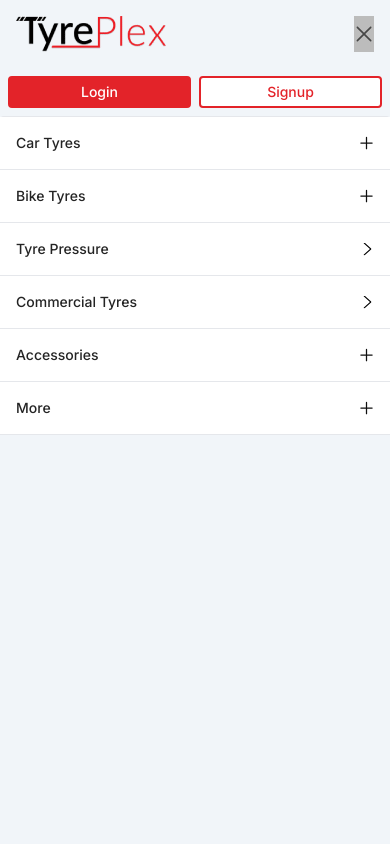
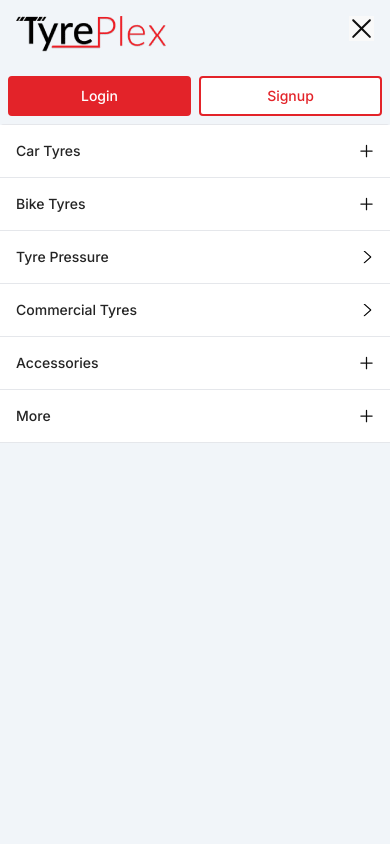
Before and after one commit to ankitc248/tyreplex-assignment, a React (Vite) app: page / in a window 390 px wide. Both pictures are taken after a click on the button 362 px from the left and 26 px from the top of the page. Shown: the top 844 px of the page. Built offline with nearby package versions, Linux system fonts and the light colour scheme; grey boxes are pictures that could not be loaded.

Commit message:
Minor changes

```diff
--- a/src/components/Body/Content.jsx
+++ b/src/components/Body/Content.jsx
@@ -5,8 +5,8 @@ import Tyres from "./Sections/Tyres";
 import Footer from "../Footer/Footer";
 export default function Content() {
   return (
-    <div className="flex items-center justify-center mt-4">
-      <div className="max-w-screen-xl w-dvw flex flex-col gap-4 flex-wrap">
+    <div className="flex items-center justify-center">
+      <div className="max-w-screen-xl w-dvw flex flex-col gap-4 flex-wrap pt-4">
         <BreadCrumbs />
         <Shop />
         <Services />
--- a/src/components/Body/Sections/Services.jsx
+++ b/src/components/Body/Sections/Services.jsx
@@ -16,7 +16,7 @@ export default function Services() {
         {services.map((service, index) => (
           <li
             key={index}
-            className="text-sm rounded shadow border border-neutral-300 group font-medium text-neutral-600 capitalize hover:font-semibold hover:cursor-pointer hover:bg-slate-100 bg-slate-50"
+            className="text-sm rounded shadow-sm border border-neutral-300 group font-medium text-neutral-600 capitalize hover:font-semibold hover:cursor-pointer hover:bg-slate-100 bg-slate-50"
           >
             <a href="#" className="flex justify-between p-3 whitespace-nowrap">
               {service.toLocaleLowerCase()}
--- a/src/components/Navbar/MobileNavbarLinks.jsx
+++ b/src/components/Navbar/MobileNavbarLinks.jsx
@@ -25,18 +25,17 @@ const MobileNavbarLinks = ({ links, showNavbar, setShowNavbar }) => {
 };
 
 const NavbarHeader = ({ setShowNavbar }) => (
-  <div className="flex justify-between p-4">
+  <div className="flex justify-between p-4 items-start">
     <img src="/assets/images/TP-logo.png" alt="logo" />
     <button
       type="button"
       onClick={() => setShowNavbar(false)}
-      className="contrast-50"
     >
       <img
         src="/assets/svg-icons/close.svg"
         alt="close"
-        width={20}
-        height={20}
+        width={25}
+        height={25}
       />
     </button>
   </div>
@@ -169,13 +168,13 @@ const LoginSignUpButtons = () => {
     <div className="flex p-2 gap-2">
       <button
         type="button"
-        className="border-2 flex-1 border-accent bg-accent text-white rounded  p-1 text-sm font-medium"
+        className="border-2 flex-1 border-accent bg-accent text-white rounded p-2 text-sm font-medium"
       >
         Login
       </button>
       <button
         type="button"
-        className="border-2 flex-1 border-accent text-accent rounded bg-white p-1 text-sm font-medium"
+        className="border-2 flex-1 border-accent text-accent rounded bg-white p-2 text-sm font-medium"
       >
         Signup
       </button>
```
Also changed, not shown: 5 other files (tests, documents, lock files or other folders).
